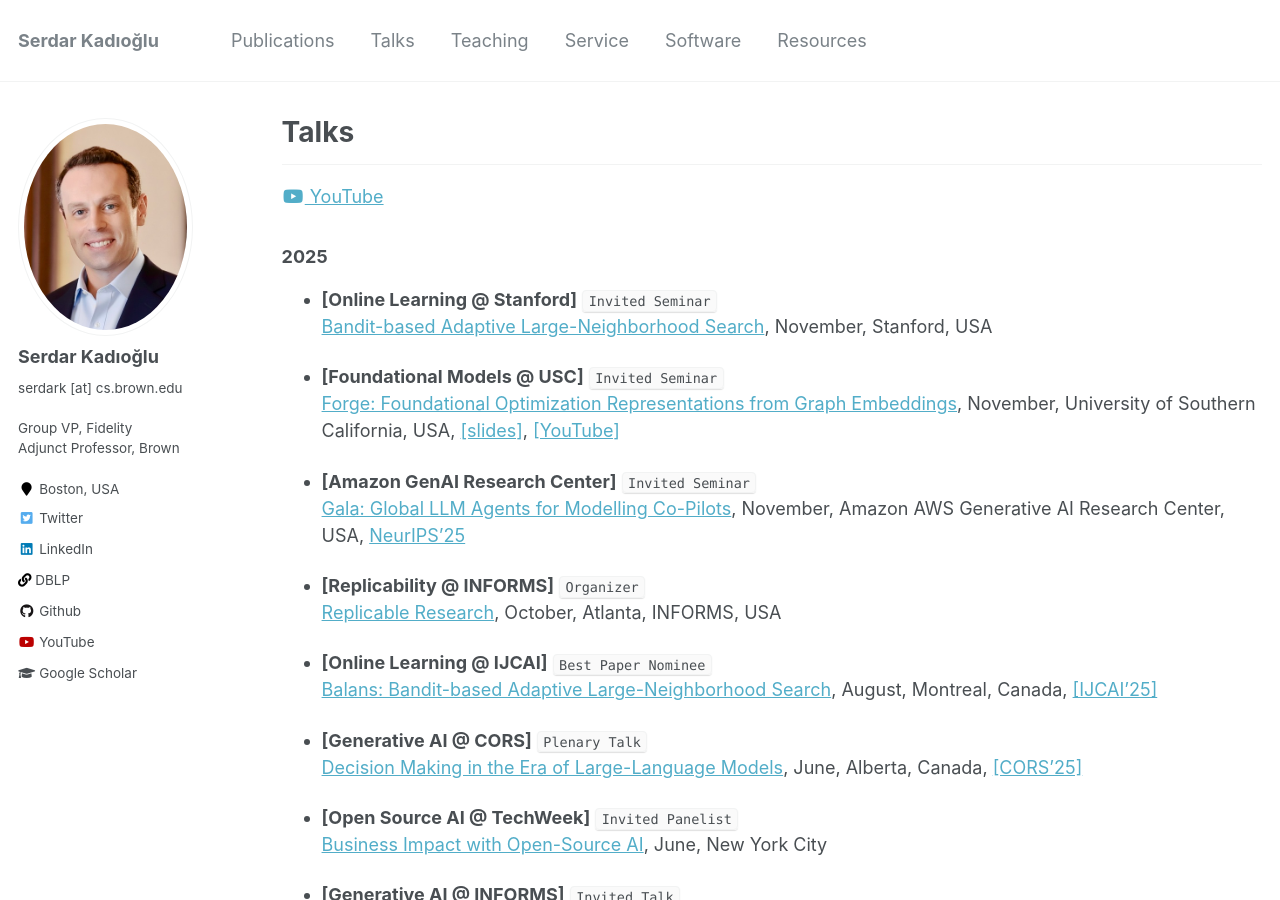
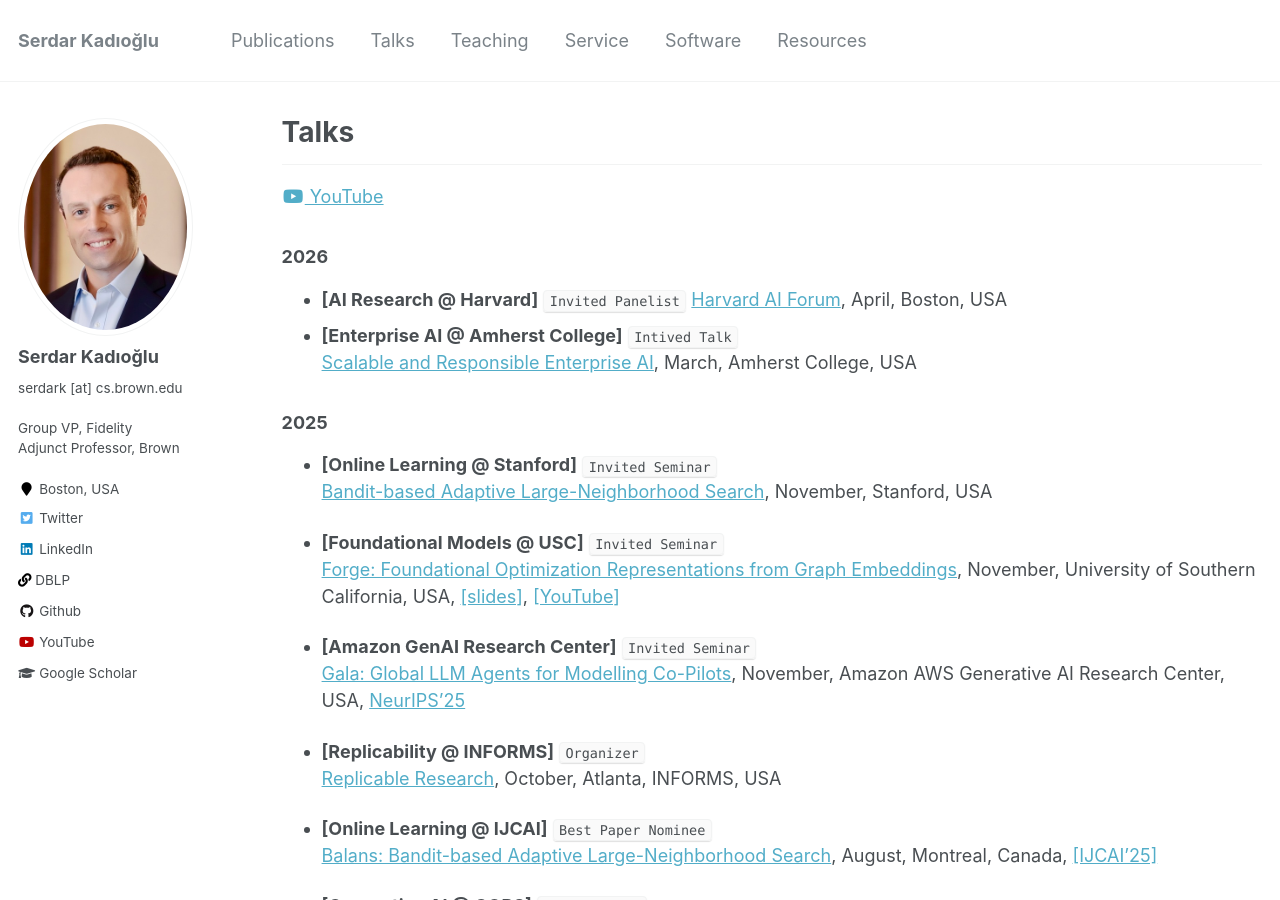
Before and after one commit to skadio/skadio.github.io, a Jekyll site: the page built from _pages/talks.md, in a window 1280 px wide and 900 px high. Built offline with Jekyll 4.4.1, drawn with Linux system fonts in a browser that asks for light colours.

Commit message:
Add upcoming talks for 2026
Added upcoming talks for 2026 including an invited panelist at Harvard and an invited talk at Amherst College.

```diff
--- a/_pages/talks.md
+++ b/_pages/talks.md
@@ -9,6 +9,11 @@ author_profile: true
 
 <a href="https://www.youtube.com/playlist?list=PL3kNflhPEzie9ivF8N_Z3Ac4d4Sum8iVz"><i class="fab fa-fw fa-youtube" aria-hidden="true"></i> YouTube</a>
 
+### 2026
+* **[AI Research @ Harvard]** `Invited Panelist`
+  [Harvard AI Forum](https://www.linkedin.com/posts/globalturksai_the-2nd-annual-harvard-ai-forum-brought-together-activity-7450176572218769408-jQne/?utm_source=social_share_send&utm_medium=member_desktop_web&rcm=ACoAAAs1oaABhCYR2_8hM9O5QtQpAdNpPL2hx5w), April, Boston, USA
+* **[Enterprise AI @ Amherst College]** `Intived Talk`\
+   [Scalable and Responsible Enterprise AI](https://www.amherst.edu/news/events/calendar/node/941409), March, Amherst College, USA
 
 ### 2025
 * **[Online Learning @ Stanford]** `Invited Seminar`\
```
